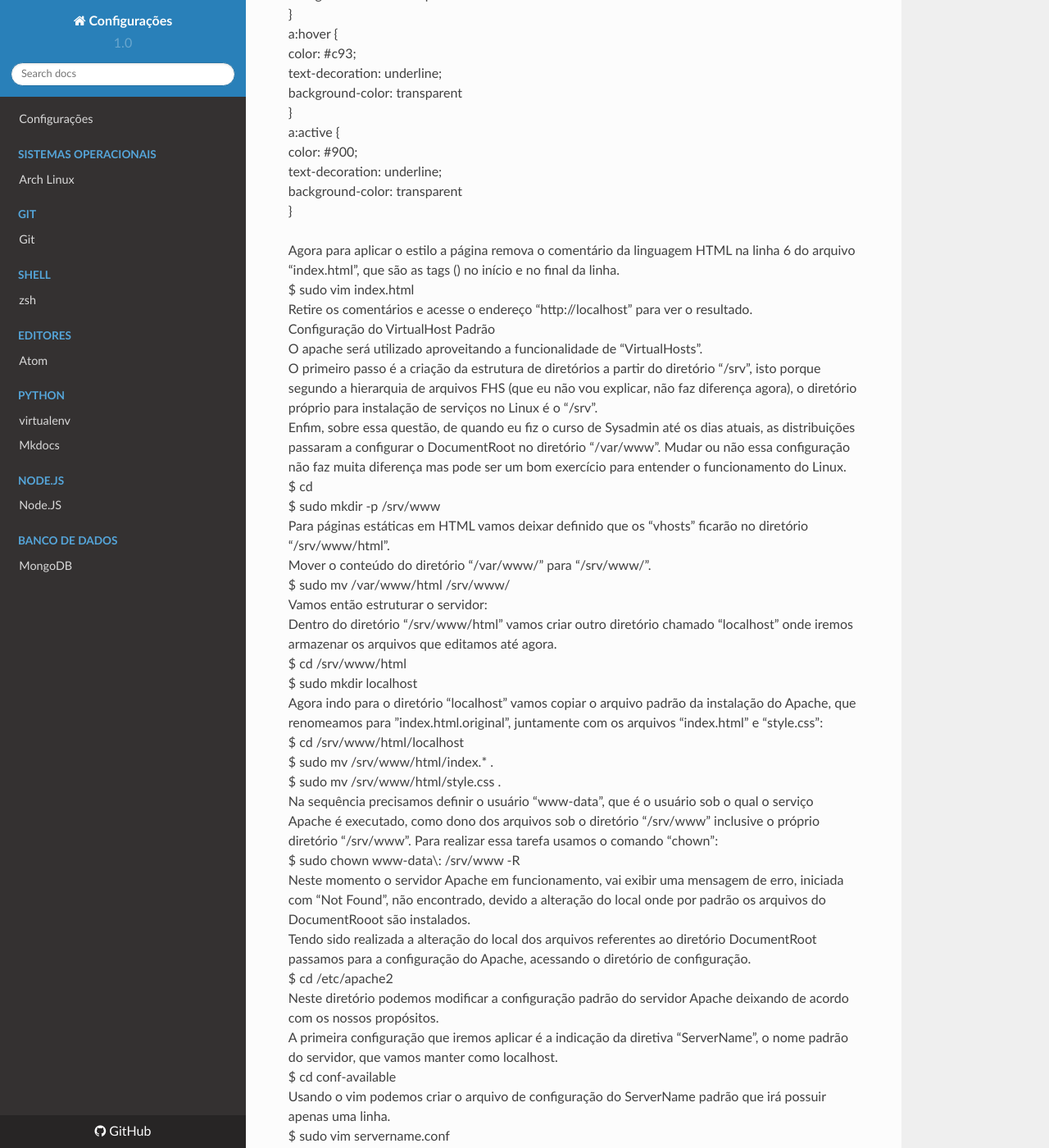
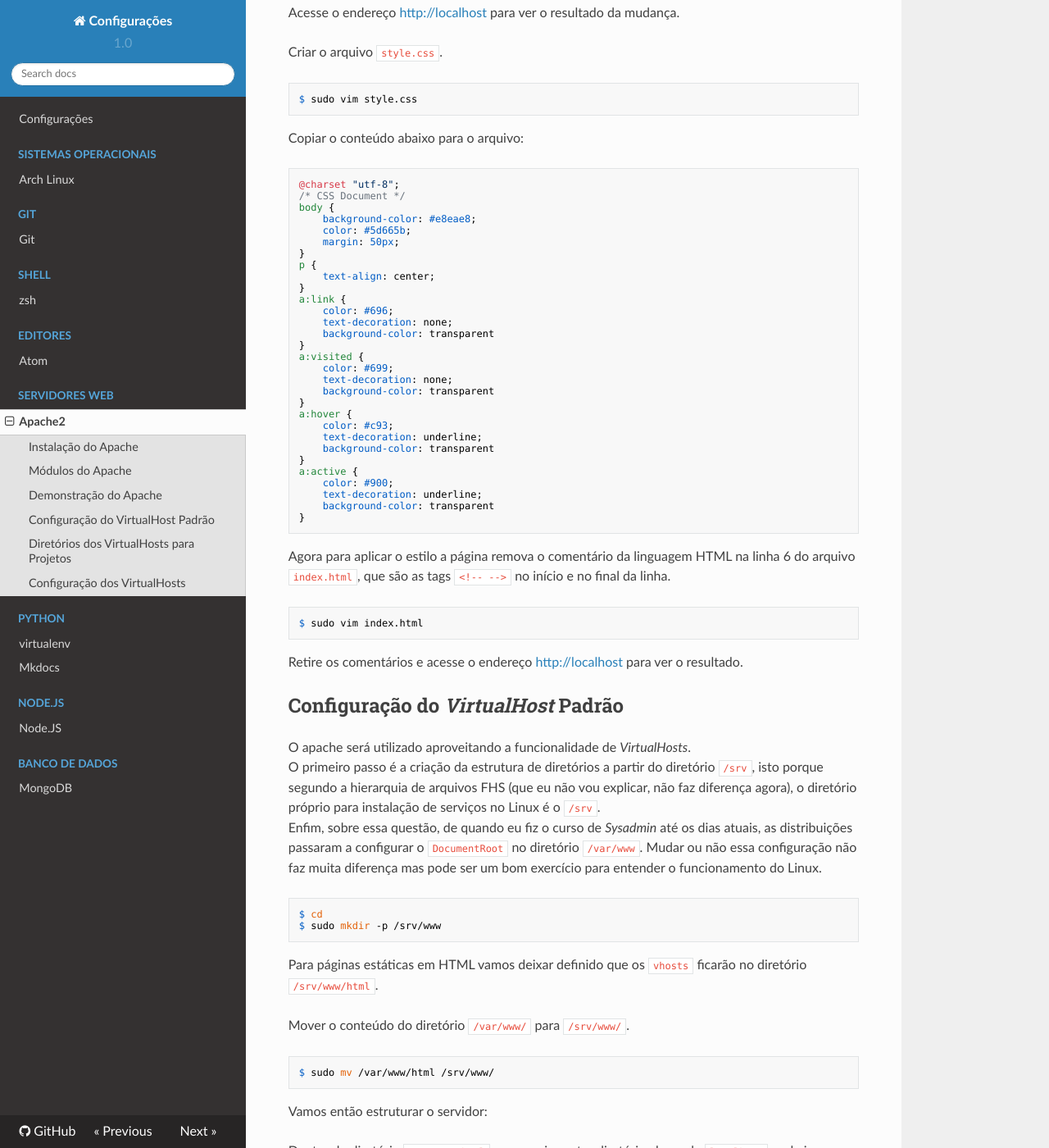
Before and after one commit to getuliovinicius/configuracoes, an MkDocs documentation site: the page built from mds/servidores-web/apache.md, in a window 1280 px wide and 1400 px high, scrolled down 1823 px. Shown: the whole window at 82% size. Built offline with MkDocs 1.6.1, drawn with Linux system fonts in a browser that asks for light colours; nearby versions of some CDN libraries; old or Windows-style settings are respelled for this version of MkDocs; some of the changed text lies outside the part shown.

Commit message:
Instruções de instalação do Apache

````diff
--- a/mds/servidores-web/apache.md
+++ b/mds/servidores-web/apache.md
@@ -1,30 +1,69 @@
-Instalação do Servidor Web Apache2
-==================================
+Servidor Web Apache2
+====================
 
-O Apache é o “servidor HTTP/servidor WEB” mais utilizado no mundo, atualmente está na versão 2.4, e será instalado para testarmos as aplicações desenvolvidas localmente. Como opção ao Apache pode ser instalado o Nginx, um servidor bastante conceituado recentemente, que eu ainda não aprendi as manhas.
+_Versão 1 - atualizada em 01/05/2017_
 
-Instalação do Apache
+-----
 
+O Apache é o “servidor HTTP/servidor WEB” mais utilizado no mundo, atualmente está na versão 2.4.
+
+## Instalação do Apache
+
+Comando para instalar o _Apache_ nos sistemas operacionais _Debian, Ubuntu e Linux Mint_:
+
+``` sh
 $ sudo apt install apache2
-PACOTES INSTALADOS: apache2 apache2-bin apache2-data apache2-utils libapr1 libaprutil1 libaprutil1-dbd-sqlite3 libaprutil1-ldap liblua5.1-0
-PACOTES INSTALADOS: apache2 apache2-bin apache2-data apache2-utils libapr1 libaprutil1 libaprutil1-dbd-sqlite3 libaprutil1-ldap liblua5.1-0 ssl-cert
-Para testar o funcionamento do Apache digite o seguinte endereço no navegador web: “http://localhost”
+
+# PACOTES INSTALADOS:
+# apache2 apache2-bin apache2-data apache2-utils
+# libapr1 libaprutil1 libaprutil1-dbd-sqlite3 libaprutil1-ldap liblua5.1-0
+```
+
+Para testar o funcionamento do Apache digite o seguinte endereço no navegador web:
+
+[http://localhost](http://localhost)
+
 Se retornar uma página com uma mensagem “It Works!” está tudo OK.
-O diretório de hospedagem padrão do Apache no Ubuntu Linux é o “/var/www/html”. Neste diretório que ficam armazenados os arquivos que compõem os sites/aplicações web. O Diretório é chamado de “DocumentRoot”. Por enquanto existe apenas um “DocumentRoot” no sistema, que é exatamente o “localhost”, o endereço acessado para testar o funcionamento do Apache anteriormente.
-Módulos do Apache
-Algumas aplicações em PHP vão solicitar módulos extra do Apache.
-Para propiciar o uso de urls amigáveis, o “mod_rewrite” do Apache deve ser habilitado com o comando “a2enmod”.
+O diretório de hospedagem padrão do Apache no Ubuntu Linux é o `/var/www/html`. Neste diretório que ficam armazenados os arquivos que compõem os sites/aplicações web. O Diretório é chamado de `DocumentRoot`. Por enquanto existe apenas um `DocumentRoot` no sistema, que é exatamente o `localhost`, o endereço acessado para testar o funcionamento do Apache anteriormente.
+
+## Módulos do Apache
+
+Algumas aplicações em PHP irão solicitar módulos extra do Apache.
+Para propiciar o uso de urls amigáveis, o `mod_rewrite` do Apache deve ser habilitado com o comando `a2enmod`.
+
+``` sh
 $ sudo a2enmod rewrite
-Para ver os módulos do Apache que estão habilitados use o comando “apachectl”.
+```
+
+Para ver os módulos do Apache que estão habilitados use o comando `apachectl`.
+
+``` sh
 $ sudo apachectl -M
-Demonstração do Apache
-Entrar no diretório do DocumentRoot padrão do Apache:
+```
+
+## Demonstração do Apache
+
+Entrar no diretório do `DocumentRoot` padrão do Apache:
+
+``` sh
 $ cd /var/www/html
-Substituir o arquivo “index.html” mas primeiro fazer backup renomeando o arquivo “index.html” para “index.html.original” com o comando mv.
+```
+
+Substituir o arquivo `index.html` mas primeiro fazer backup renomeando o arquivo `index.html` para `index.html.original` com o comando `mv`.
+
+``` sh
 $ sudo mv index.html index.html.original
-Criar um novo arquivo “index.html” com o editor vim para demonstração do funcionamento do Apache. com o conteúdo abaixo.
+```
+
+Criar um novo arquivo `index.html` com o editor _vim_ para demonstração do funcionamento do Apache.
+
+``` sh
 $ sudo vim index.html
+```
+
 Copiar o conteúdo abaixo para o arquivo.
+
+``` html
 <!DOCTYPE HTML>
 <html lang="pt-br">
 
@@ -42,10 +81,19 @@
 	</body>
 
 </html>
-Acesse o endereço “http://localhost” para ver o resultado da mudança.
-Criar o arquivo “style.css”.
+```
+
+Acesse o endereço [http://localhost](http://localhost) para ver o resultado da mudança.
+
+Criar o arquivo `style.css`.
+
+``` sh
 $ sudo vim style.css
+```
+
 Copiar o conteúdo abaixo para o arquivo:
+
+``` css
 @charset "utf-8";
 /* CSS Document */
 body {
@@ -76,73 +124,172 @@
 	text-decoration: underline;
 	background-color: transparent
 }
+```
 
-Agora para aplicar o estilo a página remova o comentário da linguagem HTML na linha 6 do arquivo “index.html”, que são as tags (<!-- -->) no início e no final da linha.
+
+Agora para aplicar o estilo a página remova o comentário da linguagem HTML na linha 6 do arquivo `index.html`, que são as tags `<!-- -->` no início e no final da linha.
+
+``` sh
 $ sudo vim index.html
-Retire os comentários e acesse o endereço “http://localhost” para ver o resultado.
-Configuração do VirtualHost Padrão
-O apache será utilizado aproveitando a funcionalidade de “VirtualHosts”.
-O primeiro passo é a criação da estrutura de diretórios a partir do diretório “/srv”, isto porque segundo a hierarquia de arquivos FHS (que eu não vou explicar, não faz diferença agora), o diretório próprio para instalação de serviços no Linux é o “/srv”.
-Enfim, sobre essa questão, de quando eu fiz o curso de Sysadmin até os dias atuais, as distribuições passaram a configurar o DocumentRoot no diretório “/var/www”. Mudar ou não essa configuração não faz muita diferença mas pode ser um bom exercício para entender o funcionamento do Linux.
+```
+
+Retire os comentários e acesse o endereço [http://localhost](http://localhost) para ver o resultado.
+
+## Configuração do _VirtualHost_ Padrão
+
+O apache será utilizado aproveitando a funcionalidade de _VirtualHosts_.
+O primeiro passo é a criação da estrutura de diretórios a partir do diretório `/srv`, isto porque segundo a hierarquia de arquivos FHS (que eu não vou explicar, não faz diferença agora), o diretório próprio para instalação de serviços no Linux é o `/srv`.
+Enfim, sobre essa questão, de quando eu fiz o curso de _Sysadmin_ até os dias atuais, as distribuições passaram a configurar o `DocumentRoot` no diretório `/var/www`. Mudar ou não essa configuração não faz muita diferença mas pode ser um bom exercício para entender o funcionamento do Linux.
+
+``` sh
 $ cd
 $ sudo mkdir -p /srv/www
-Para páginas estáticas em HTML vamos deixar definido que os “vhosts” ficarão no diretório “/srv/www/html”.
-Mover o conteúdo do diretório “/var/www/” para “/srv/www/”.
+```
+
+Para páginas estáticas em HTML vamos deixar definido que os `vhosts` ficarão no diretório `/srv/www/html`.
+
+Mover o conteúdo do diretório `/var/www/` para `/srv/www/`.
+
+``` sh
 $ sudo mv /var/www/html /srv/www/
+```
+
 Vamos então estruturar o servidor:
-Dentro do diretório “/srv/www/html” vamos criar outro diretório chamado “localhost” onde iremos armazenar os arquivos que editamos até agora.
+
+Dentro do diretório `/srv/www/html` vamos criar outro diretório chamado `localhost` onde iremos armazenar os arquivos que editamos até agora.
+
+``` sh
 $ cd /srv/www/html
 $ sudo mkdir localhost
-Agora indo para o diretório “localhost” vamos  copiar o arquivo padrão da instalação do Apache, que renomeamos para ”index.html.original”, juntamente com os arquivos “index.html” e “style.css”:
+```
+
+Agora indo para o diretório `localhost` vamos  copiar o arquivo padrão da instalação do Apache, que renomeamos para `index.html.original`, juntamente com os arquivos `index.html` e `style.css`:
+
+``` sh
 $ cd /srv/www/html/localhost
 $ sudo mv /srv/www/html/index.* .
 $ sudo mv /srv/www/html/style.css .
-Na sequência precisamos definir o usuário “www-data”, que é o usuário sob o qual o serviço Apache é executado, como dono dos arquivos sob o diretório “/srv/www” inclusive o próprio diretório “/srv/www”. Para realizar essa tarefa usamos o comando “chown”:
+```
+
+Na sequência precisamos definir o usuário `www-data`, que é o usuário sob o qual o serviço Apache é executado, como dono dos arquivos sob o diretório `/srv/www` inclusive o próprio diretório `/srv/www`. Para realizar essa tarefa usamos o comando `chown`:
+
+``` sh
 $ sudo chown www-data\: /srv/www -R
-Neste momento o servidor Apache em funcionamento, vai exibir uma mensagem de erro, iniciada com “Not Found”, não encontrado, devido a alteração do local onde por padrão os arquivos do DocumentRooot são instalados.
-Tendo sido realizada a alteração do local dos arquivos referentes ao diretório DocumentRoot passamos para a configuração do Apache, acessando o diretório de configuração.
+```
+
+Neste momento o servidor Apache em funcionamento, vai exibir uma mensagem de erro, iniciada com "Not Found", não encontrado, devido a alteração do local onde por padrão os arquivos do `DocumentRooot` são instalados.
+Tendo sido realizada a alteração do local dos arquivos referentes ao diretório `DocumentRoot` passamos para a configuração do Apache, acessando o diretório de configuração.
+
+``` sh
 $ cd /etc/apache2
+```
+
 Neste diretório podemos modificar a configuração padrão do servidor Apache deixando de acordo com os nossos propósitos.
-A primeira configuração que iremos aplicar é a indicação da diretiva “ServerName”, o nome padrão do servidor, que vamos manter como localhost.
+A primeira configuração que iremos aplicar é a indicação da diretiva `ServerName`, o nome padrão do servidor, que vamos manter como localhost.
+
+``` sh
 $ cd conf-available
-Usando o vim podemos criar o arquivo de configuração do ServerName padrão que irá possuir apenas uma linha.
+```
+
+Usando o vim podemos criar o arquivo de configuração do `ServerName` padrão que irá possuir apenas uma linha.
+
+``` sh
 $ sudo vim servername.conf
+```
+
+``` conf
 ServerName localhost
-Depois de criar o arquivo é preciso adicionar a nova configuração ao Apache com o comando “a2enconf”.
+```
+
+Depois de criar o arquivo é preciso adicionar a nova configuração ao Apache com o comando `a2enconf`.
+
+``` sh
 $ sudo a2enconf servername
-Após informando o ServerName padrão, é preciso informar que mudamos o diretório DocumentRoot para que ele volte a fornecer as páginas referentes ao endereço http://localhost. Vamos voltar um diretório com o comando “cd”.
+```
+
+Após informando o `ServerName` padrão, é preciso informar que mudamos o diretório `DocumentRoot` para que ele volte a fornecer as páginas referentes ao endereço [http://localhost](http://localhost). Vamos voltar um diretório com o comando `cd`.
+
+``` sh
 $ cd ..
-O aquivo de configuração “apache2.conf”, deve ser copiado para “apache2.conf.original”.
+```
+
+O aquivo de configuração `apache2.conf`, deve ser copiado para `apache2.conf.original`.
+
+``` sh
 $ sudo cp apache2.conf apache2.conf.original
-Na sequência o arquivo “apache2.conf” deve ser alterado removendo o comentário “#” das linhas “170, 171, 172, 173 e 174”. Isso fará com que o Apache enxergue os arquivos no diretório “/srv/www”.
+```
+
+Na sequência o arquivo `apache2.conf` deve ser alterado removendo o comentário `#` das linhas 170, 171, 172, 173 e 174. Isso fará com que o Apache enxergue os arquivos no diretório `/srv/www`.
+
+``` sh
 $ sudo vim apache2.conf
+```
+``` conf
 <Directory /srv/>
-		Options Indexes FollowSymLinks
-		AllowOverride None
-Require all granted
+	Options Indexes FollowSymLinks
+	AllowOverride None
+	Require all granted
 </Directory>
-E por fim vem a configuração do VirtualHost padrão do Apache, o localhost.
-O arquivo de configuração do VirtualHost padrão é o “000-default.conf” localizado no diretório “/etc/apache2/sites-available/”. Este diretório também irá armazenar os arquivos de configuração de todos os demais VirtualHosts que por ventura vierem a ser criados.
+```
+
+E por fim vem a configuração do `VirtualHost` padrão do Apache, o `localhost`.
+O arquivo de configuração do `VirtualHost` padrão é o `000-default.conf` localizado no diretório `/etc/apache2/sites-available/`. Este diretório também irá armazenar os arquivos de configuração de todos os demais `VirtualHosts` que por ventura vierem a ser criados.
+
+``` sh
 $ cd /etc/apache2/sites-available
-Fazer o backup do arquivo “000-default.conf”:
+```
+
+Fazer o backup do arquivo `000-default.conf`:
+
+``` sh
 $ sudo cp 000-default.conf 000-default.conf.original
-Os seguinte parâmetros devem ser alterados no arquivo “000-default.conf”:
+```
+
+Os seguinte parâmetros devem ser alterados no arquivo `000-default.conf`:
+
+``` sh
 $ sudo vim /etc/apache2/sites-available/000-default.conf
+```
+
 Linhas 12 e 13
-	#DocumentRoot /var/www/html
+
+``` conf
+#DocumentRoot /var/www/html
 DocumentRoot /srv/www/html/localhost
+```
+
 Reiniciar o Apache:
+
+``` sh
 $ sudo systemctl restart apache2.service
-Acesse o endereço “http://localhost” para ver o resultado.
-Diretórios dos VirtualHosts para Projetos
-Vamos criar dois VirtualHosts para exemplificar o funcionamento do Apache, ambos podem ser utilizados para estudos das linguagens HTML, Javascript e CSS, lembrando que por enquanto estamos trabalhando na estrutura de diretórios criada para páginas estáticas.
-Criar o diretório chamado “/srv/www/html/app1.local”:
+```
+
+Acesse o endereço [http://localhost](http://localhost) para ver o resultado.
+
+## Diretórios dos VirtualHosts para Projetos
+
+Vamos criar dois `VirtualHosts` para exemplificar o funcionamento do Apache, ambos podem ser utilizados para estudos das linguagens HTML, Javascript e CSS, lembrando que por enquanto estamos trabalhando na estrutura de diretórios criada para páginas estáticas.
+Criar o diretório chamado `/srv/www/html/app1.local`:
+
+``` sh
 $ sudo mkdir /srv/www/html/app1.local
-Entrar no diretório “/srv/www/html/app1.local”:
+```
+
+Entrar no diretório `/srv/www/html/app1.local`:
+
+``` sh
 $ cd /srv/www/html/app1.local/
+```
+
 Criar os arquivos “index.html” e “style.css”:
+
+``` sh
 $ sudo vim index.html
+```
+
 Copie o conteúdo abaixo no arquivo:
+
+``` html
 <!DOCTYPE HTML>
 <html lang="pt-br">
 
@@ -159,8 +306,15 @@
 	</body>
 
 </html>
+```
+
+``` sh
 $ sudo vim style.css
+```
+
 Copie o conteúdo abaixo no arquivo:
+
+``` css
 @charset "UTF-8";
 /* CSS Document */
 body {
@@ -191,18 +345,40 @@
 	text-decoration: underline;
 	background-color: transparent
 }
+```
+
 Depois de criados os dois arquivos, vamos subir um nível na hierarquia de diretórios criada:
+
+``` sh
 $ cd ..
-ou
+
+#ou
+
 $ cd /srv/www/html
-Vamos copiar o diretório “app1.local” para “app2.local”:
+```
+
+Vamos copiar o diretório `app1.local` para `app2.local`:
+
+``` sh
 $ sudo cp -R app1.local app2.local
-O parâmetro -R serve para copiar de forma recursiva, todos os arquivos abaixo do diretório de origem.
-Entre no diretório “app2.local”:
+```
+
+O parâmetro `-R` serve para copiar de forma recursiva, todos os arquivos abaixo do diretório de origem.
+Entre no diretório `app2.local`:
+
+``` sh
 $ cd app2.local
-Edite os arquivos “index.html” e “style.css”:
+```
+
+Edite os arquivos `index.html` e `style.css`:
+
+``` sh
 $ sudo vim index.html
+```
+
 Copie o conteúdo abaixo no arquivo:
+
+``` html
 <!DOCTYPE HTML>
 <html lang="pt-br">
 
@@ -219,8 +395,15 @@
 	</body>
 
 </html>
+```
+
+``` sh
 $ sudo vim style.css
+```
+
 Copie o conteúdo abaixo no arquivo:
+
+``` css
 @charset "utf-8";
 /* CSS Document */
 body {
@@ -251,54 +434,96 @@
 	text-decoration: underline;
 	background-color: transparent
 }
+
+```
 Alterar o proprietário dos diretórios e arquivos em “/srv/www” para o usuário e grupo “www-data”
+
+``` sh
 $ sudo chown www-data\: /srv/www -R
-Configuração dos VirtualHosts
+```
+
+## Configuração dos _VirtualHosts_
+
+``` sh
 $ cd /etc/apache2/sites-available
-Criar um arquivo chamado “app1.local.conf” com o conteúdo:
+```
+
+Criar um arquivo chamado `app1.local.conf` com o conteúdo:
+
+``` sh
 $ sudo vim /etc/apache2/sites-available/app1.local.conf
+```
+
+``` conf
 <VirtualHost *:80>
-DocumentRoot /srv/www/html/app1.local
-		<Directory /srv/www/html/app1.local/>
-	Options Indexes FollowSymLinks
-   		AllowOverride All
-   		Order allow,deny
-   		allow from all
+	DocumentRoot /srv/www/html/app1.local
+	<Directory /srv/www/html/app1.local/>
+		Options Indexes FollowSymLinks
+		AllowOverride All
+		Order allow,deny
+ 		allow from all
 	</Directory>
-		ServerName app1.local
-		ServerAdmin root@app1.local
-		ErrorLog /var/log/apache2/app1.local_error.log
-		CustomLog /var/log/apache2/app1.local_access.log common
+	ServerName app1.local
+	ServerAdmin root@app1.local
+	ErrorLog /var/log/apache2/app1.local_error.log
+	CustomLog /var/log/apache2/app1.local_access.log common
 </VirtualHost>
+```
 
-Copiar o arquivo “app1.local.conf” para um novo arquivo “app2.local.conf”:
+Copiar o arquivo `app1.local.conf` para um novo arquivo `app2.local.conf`:
+
+``` sh
 $ sudo cp app1.local.conf app2.local.conf
-Editar o arquivo “app2.local.conf”:
+```
+
+Editar o arquivo `app2.local.conf`:
+
+``` sh
 $ sudo vim /etc/apache2/sites-available/app2.local.conf
+```
+
+``` conf
 <VirtualHost *:80>
-		DocumentRoot /srv/www/html/app2.local
-		<Directory /srv/www/html/app2.local/>
-   		Options Indexes FollowSymLinks
-   		AllowOverride All
-   		Order allow,deny
-   		allow from all
-		</Directory>
-		ServerName app2.local
-		ServerAdmin root@app2.local
-		ErrorLog /var/log/apache2/app2.local_error.log
-		CustomLog /var/log/apache2/app2.local_access.log common
+	DocumentRoot /srv/www/html/app2.local
+	<Directory /srv/www/html/app2.local/>
+		Options Indexes FollowSymLinks
+		AllowOverride All
+		Order allow,deny
+		allow from all
+	</Directory>
+	ServerName app2.local
+	ServerAdmin root@app2.local
+	ErrorLog /var/log/apache2/app2.local_error.log
+	CustomLog /var/log/apache2/app2.local_access.log common
 </VirtualHost>
-Alterar o proprietário dos diretórios e arquivos em “/srv/www” para o usuário e grupo “www-data”
+```
+
+Alterar o proprietário dos diretórios e arquivos em `/srv/www` para o usuário e grupo `www-data`.
+
+``` sh
 $ sudo chown www-data\: /srv/www -R
-Os dois novos VirtualHosts devem ser habilitados usando o comando “a2ensite”, e o Apache reiniciado para persistirem as mudanças.
+```
+
+Os dois novos `VirtualHosts` devem ser habilitados usando o comando `a2ensite`, e o Apache reiniciado para persistirem as mudanças.
+
+``` sh
 $ sudo a2ensite app1.local.conf
 $ sudo a2ensite app2.local.conf
 $ sudo systemctl restart apache2.service
-Para concluir tudo é preciso criar as entradas para os VirtualHosts no arquivo “/etc/hosts”.
+```
+
+Para concluir tudo é preciso criar as entradas para os `VirtualHosts` no arquivo `/etc/hosts`.
+
+``` sh
 $ sudo vim /etc/hosts
+```
+
+``` conf
 127.0.0.1	localhost
 127.0.1.1	UBUNTU-NOTE-01
 # a linha abaixo são as entradas para as aplicações criadas.
 127.0.0.1	app1.local
 127.0.0.1	app2.local
-Acesse os endereços “http://app1.local” e ”http://app2.local”, para verificar o resultado.
+```
+
+Acesse os endereços [http://app1.local](http://app1.local) e [http://app2.local](http://app2.local), para verificar o resultado.
--- a/mkdocs.yml
+++ b/mkdocs.yml
@@ -18,10 +18,10 @@
         - zsh: 'shell/zsh.md'
     - Editores:
         - Atom: 'editores-de-codigo/atom.md'
-#    - Servidores Web:
-#        - Apache2: 'servidores-web/apache.md'
-#    - PHP:
-#        - PHP: 'php/php.md'
+    - Servidores Web:
+        - Apache2: 'servidores-web/apache.md'
+    #- PHP:
+        #- PHP: 'php/php.md'
     - Python:
         - virtualenv: 'python/virtualenv.md'
         - Mkdocs: 'python/mkdocs.md'
````
Also changed, not shown: README.md (+1 -1 lines), mds/index.md (+1 -1 lines).
